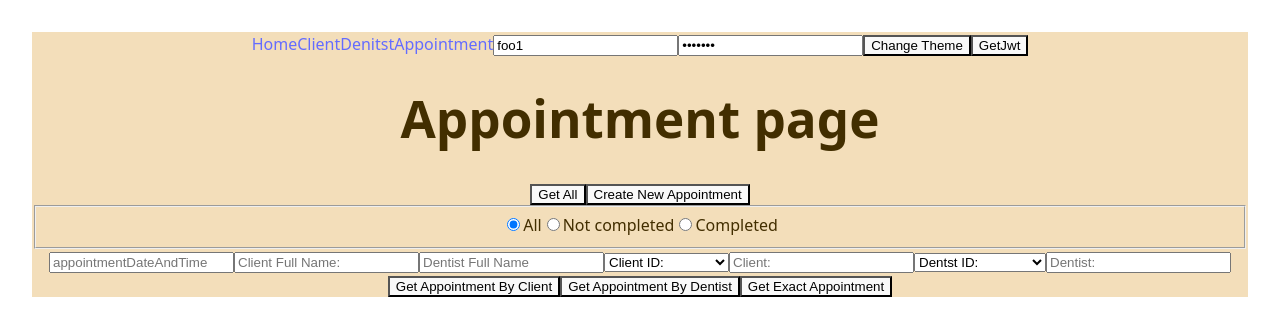
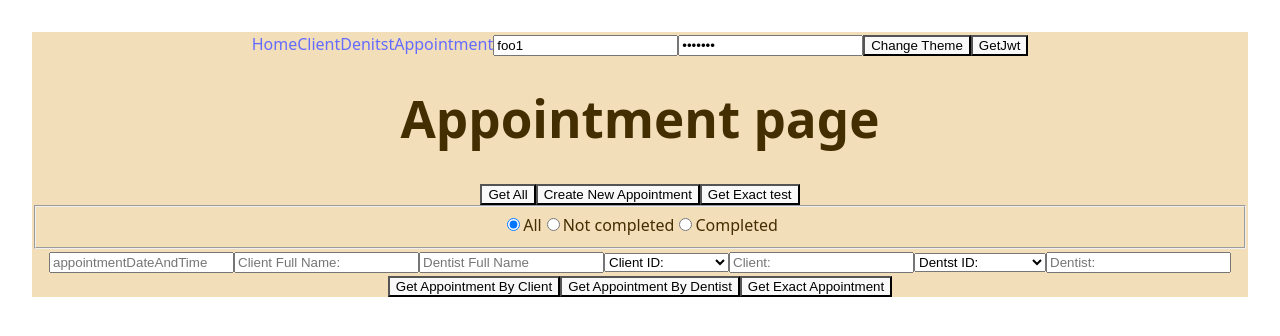
Before and after one commit to Deki1973/dentistfe, a React (Vite) app: page /appointment in a window 1280 px wide. Shown: the top 336 px of the page. Built offline with nearby package versions, Linux system fonts and the light colour scheme.

Commit message:
Improve get appointment capabilities

```diff
--- a/src/pages/Appointment.jsx
+++ b/src/pages/Appointment.jsx
@@ -28,6 +28,26 @@ const Appointment = () => {
     let dentistId2=null
 
     const navigate=useNavigate()
+
+    const handleTest=async (e)=>{
+        e.preventDefault()
+        console.log("test get exact")
+        const response=await fetch(`http://localhost:8080/appointment/getExact`,{
+            method:"POST",
+            mode:"cors",
+            body:JSON.stringify({
+                clientId:1,
+                dentistId:1,
+                appointmentDateAndTime:"2025-04-26 11:12:00"
+            }),
+            headers:{
+                'Authorization': `Bearer ${jwt2}`,
+                'Content-Type': 'application/json',
+            }
+        })
+        const data=await response.json()
+        console.log(data)
+    }
 
     const handleGetAll=async (e)=>{
         window.alert("Get all")
@@ -159,6 +179,26 @@ const Appointment = () => {
 
         }
 
+        if (submitter==="btnGetExact"){
+
+        const appointment={
+            "clientId":clientValue,
+            "dentistId":dentistValue,
+            "appointmentDateAndTime":appointmetnScheduled
+        }
+         console.log("btnGetExact...")
+         console.log(clientValue+"|"+dentistValue+"|"+appointmetnScheduled)
+         const url1=`http://localhost:8080/appointment/getExact`
+         const response=await axios(url1,{
+            method:"POST",
+            mode:"cors",
+            data:appointment,
+            headers:{
+                'Authorization': `Bearer ${jwt2}`,
+                'Content-Type': 'application/json',
+            }
+         }).then((response)=>{console.log(response.data)}).catch((error)=>{console.log(error.message)})
+        }
 
      }
 
@@ -218,7 +258,7 @@ const Appointment = () => {
         <h1>Appointment page</h1>
         <button onClick={handleGetAll}>Get All</button>
         <button onClick={handleCreateNewAppointment}>Create New Appointment</button>
-
+        <button onClick={handleTest}>Get Exact test</button>
         <form action="submit" onSubmit={handleSubmit}>
             <fieldset id="fsDone">
             <input type="radio" value="null" name="fsDone" id="radioAll" defaultChecked="checked" onClick={e=>{setDone(null)}}/><label>All</label>
```
Also changed, not shown: src/pages/CreateNewAppointment.jsx (line endings or trailing spaces).
